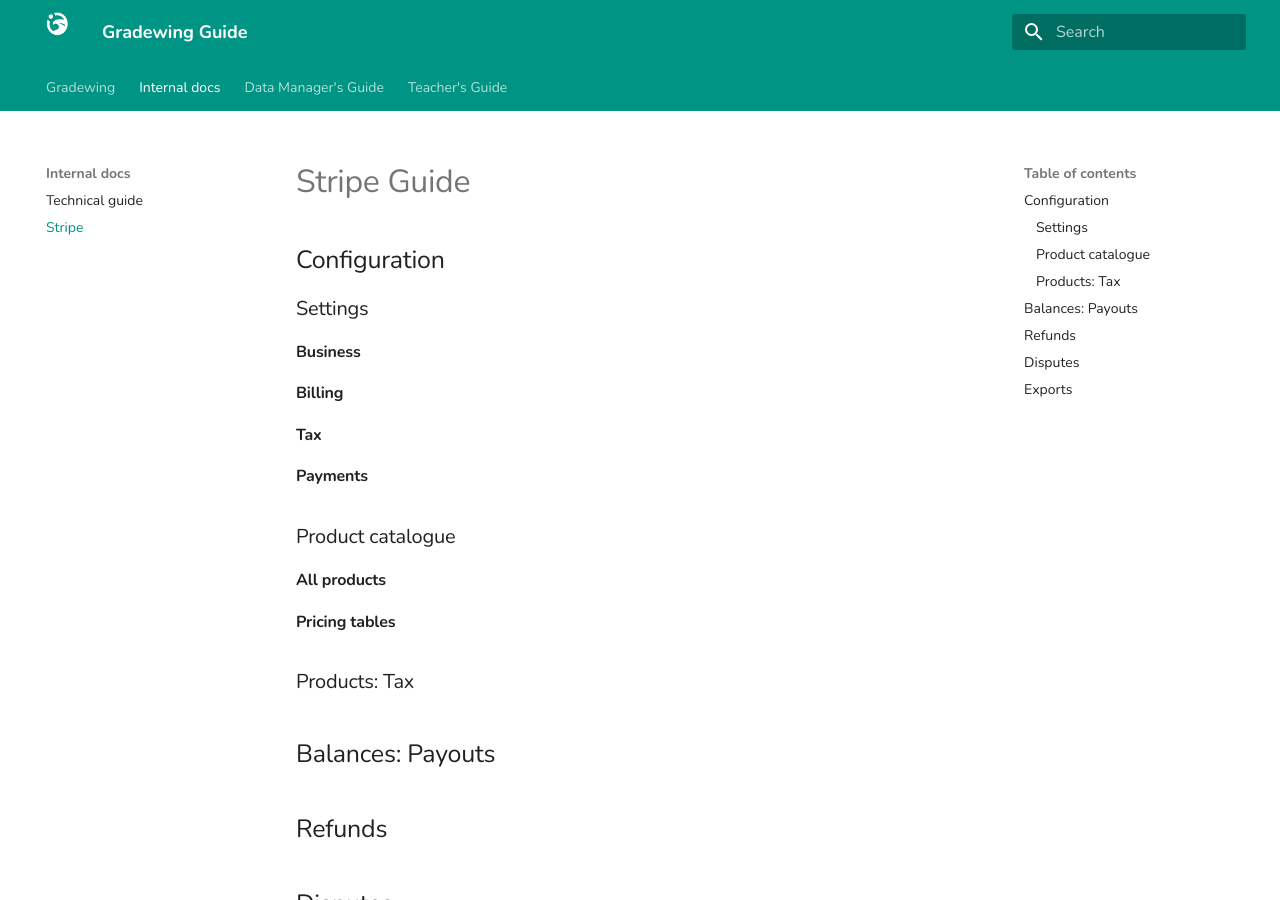
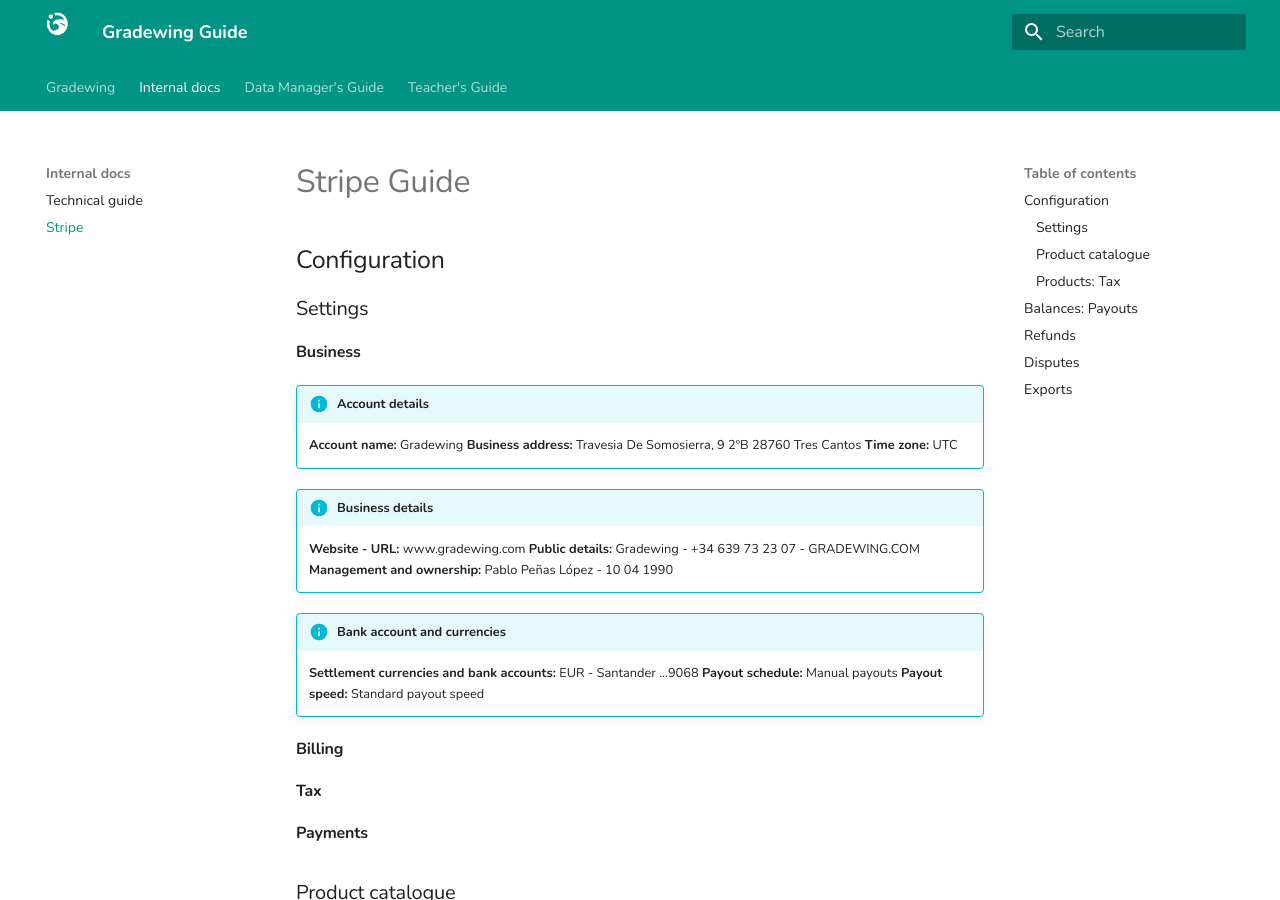
Before and after one commit to pablopenlop/gradewing_guide, an MkDocs documentation site: the page built from docs/stripedoc.md, in a window 1280 px wide and 900 px high. Built offline with MkDocs 1.6.1 and Material for MkDocs 9.7.7, drawn with Linux system fonts in a browser that asks for light colours.

Commit message:
other & docstripe

```diff
--- a/docs/stripedoc.md
+++ b/docs/stripedoc.md
@@ -5,6 +5,22 @@
 ### Settings
 
 #### Business
+
+!!! info "Account details"
+    **Account name:** Gradewing
+    **Business address:** Travesia De Somosierra, 9 2ºB 28760 Tres Cantos
+    **Time zone:** UTC
+
+!!! info "Business details"
+    **Website - URL:** www.gradewing.com
+    **Public details:** Gradewing - +34 639 73 23 07 - GRADEWING.COM
+    **Management and ownership:** Pablo Peñas López - 10 04 1990
+
+!!! info "Bank account and currencies"
+    **Settlement currencies and bank accounts:** EUR - Santander ...9068
+    **Payout schedule:** Manual payouts
+    **Payout speed:** Standard payout speed
+
 
 #### Billing
 
```
Also changed, not shown: docs/other.md (+1 -0 lines).
